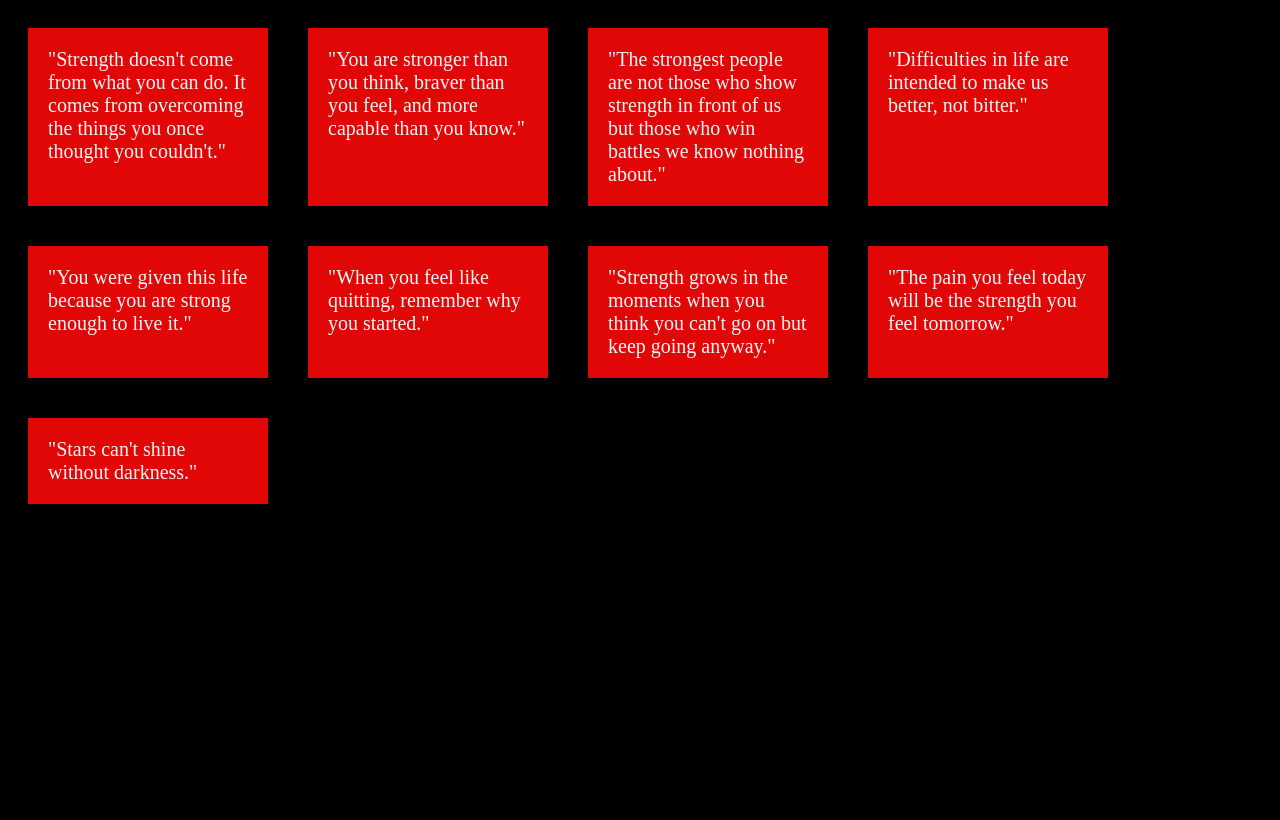
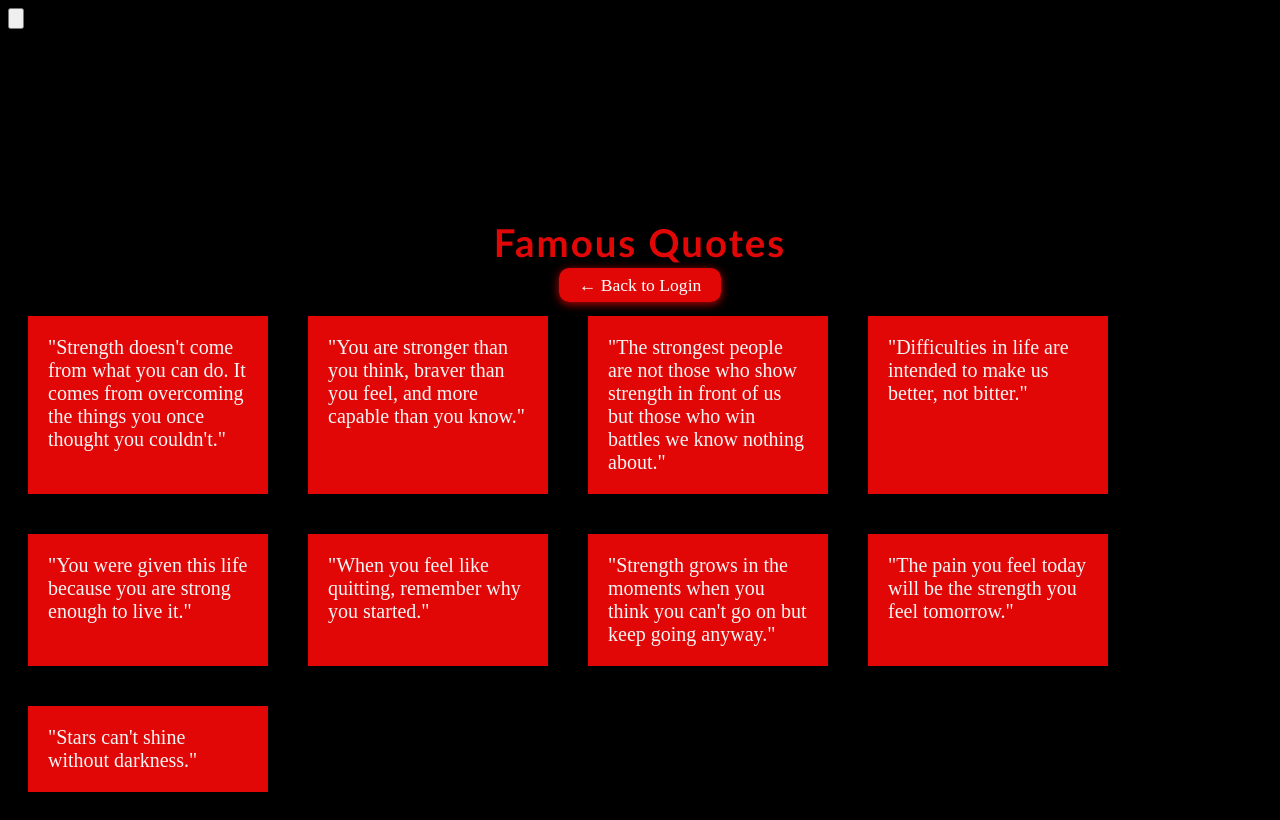
Before and after one commit to waleed170/Authentication, a plain HTML site: page f.html in a window 1280 px wide. Drawn offline with Linux system fonts and the light colour scheme.

Commit message:
Update f.html

```diff
--- a/f.html
+++ b/f.html
@@ -3,9 +3,17 @@
 <head>
     <meta charset="UTF-8">
     <meta name="viewport" content="width=device-width, initial-scale=1.0">
+    <title>Famous Quotes | Tokyo Ghoul</title>
     <link rel="stylesheet" href="styles.css">
 </head>
 <body id="b3">
+    <button class="mute-btn" id="muteBtn" aria-label="Mute audio">
+        <!-- SVG icon inserted by JS -->
+    </button>
+    <div style="text-align:center; margin-top:40px;">
+        <h1 style="color:#e20707; font-size:2.4rem; font-family:'Gill Sans', 'Gill Sans MT', Calibri, 'Trebuchet MS', sans-serif; margin-bottom:10px; letter-spacing:2px;">Famous Quotes</h1>
+        <a href="index.html" onclick="navigateWithAudio('index.html'); return false;" style="color:#fff; background:#e20707; padding:7px 20px; border-radius:10px; text-decoration:none; font-size:1.1rem; box-shadow:0 2px 10px #b90505; transition:background 0.17s;">&#8592; Back to Login</a>
+    </div>
     <div id="co">
         <div>"Strength doesn't come from what you can do. It comes from overcoming the things you once thought you couldn't."</div>
         <div>"You are stronger than you think, braver than you feel, and more capable than you know."</div>
@@ -19,14 +27,38 @@
     </div>
     <audio id="bgAudio" src="WhatsApp Audio 2024-07-28 at 00.34.17_58bc8693.mp3" loop="loop"></audio>
     <script>
+        // Audio control and mute button logic
+        const audio = document.getElementById('bgAudio');
+        const muteBtn = document.getElementById('muteBtn');
+        // Proper SVGs for mute/unmute
+        const iconUnmuted = `<svg viewBox="0 0 24 24"><path d="M3 9v6h4l5 5V4L7 9H3zm13.5 3c0-1.77-1.02-3.29-2.5-4.03v8.06c1.48-.74 2.5-2.26 2.5-4.03zm2.5 0c0 2.76-1.68 5.1-4.07 6.11l1.43 1.43C19.07 18.28 21 15.41 21 12s-1.93-6.28-4.14-7.54l-1.43 1.43C17.32 6.9 19 9.24 19 12z"/></svg>`;
+        const iconMuted = `<svg viewBox="0 0 24 24"><path d="M16.5 12c0 .47-.15.92-.45 1.29l2.11 2.11c.53-.81.84-1.77.84-2.82 0-3.31-2.69-6-6-6v2c2.21 0 4 1.79 4 4zm3.27 6.73L4.27 3 3 4.27l5 5H3v4h4l5 5v-3.73l7.73 7.73zM12 19c1.63 0 3.13-.61 4.24-1.59l1.46 1.46c.39.39 1.02.39 1.41 0 .39-.39.39-1.02 0-1.41l-1.46-1.46A6.978 6.978 0 0 0 12 19z"/></svg>`;
         // Restore audio position
-        const audio = document.getElementById('bgAudio');
         const savedTime = localStorage.getItem('audioTime');
         if (savedTime) {
             audio.currentTime = parseFloat(savedTime);
         }
+        // Restore mute state
+        let isMuted = localStorage.getItem('audioMuted') === 'true';
+        audio.muted = isMuted;
+        updateMuteIcon();
         audio.play().catch(e => console.log("Auto-play prevented:", e));
-
+        // Mute button toggle
+        muteBtn.addEventListener('click', function() {
+            isMuted = !audio.muted;
+            audio.muted = isMuted;
+            localStorage.setItem('audioMuted', isMuted);
+            updateMuteIcon();
+        });
+        function updateMuteIcon() {
+            muteBtn.classList.toggle('muted', audio.muted);
+            muteBtn.innerHTML = audio.muted ? iconMuted : iconUnmuted;
+        }
+        function navigateWithAudio(url) {
+            localStorage.setItem('audioTime', audio.currentTime);
+            localStorage.setItem('audioMuted', audio.muted);
+            window.location.href = url;
+        }
         // Update time periodically
         setInterval(() => {
             localStorage.setItem('audioTime', audio.currentTime);
```
